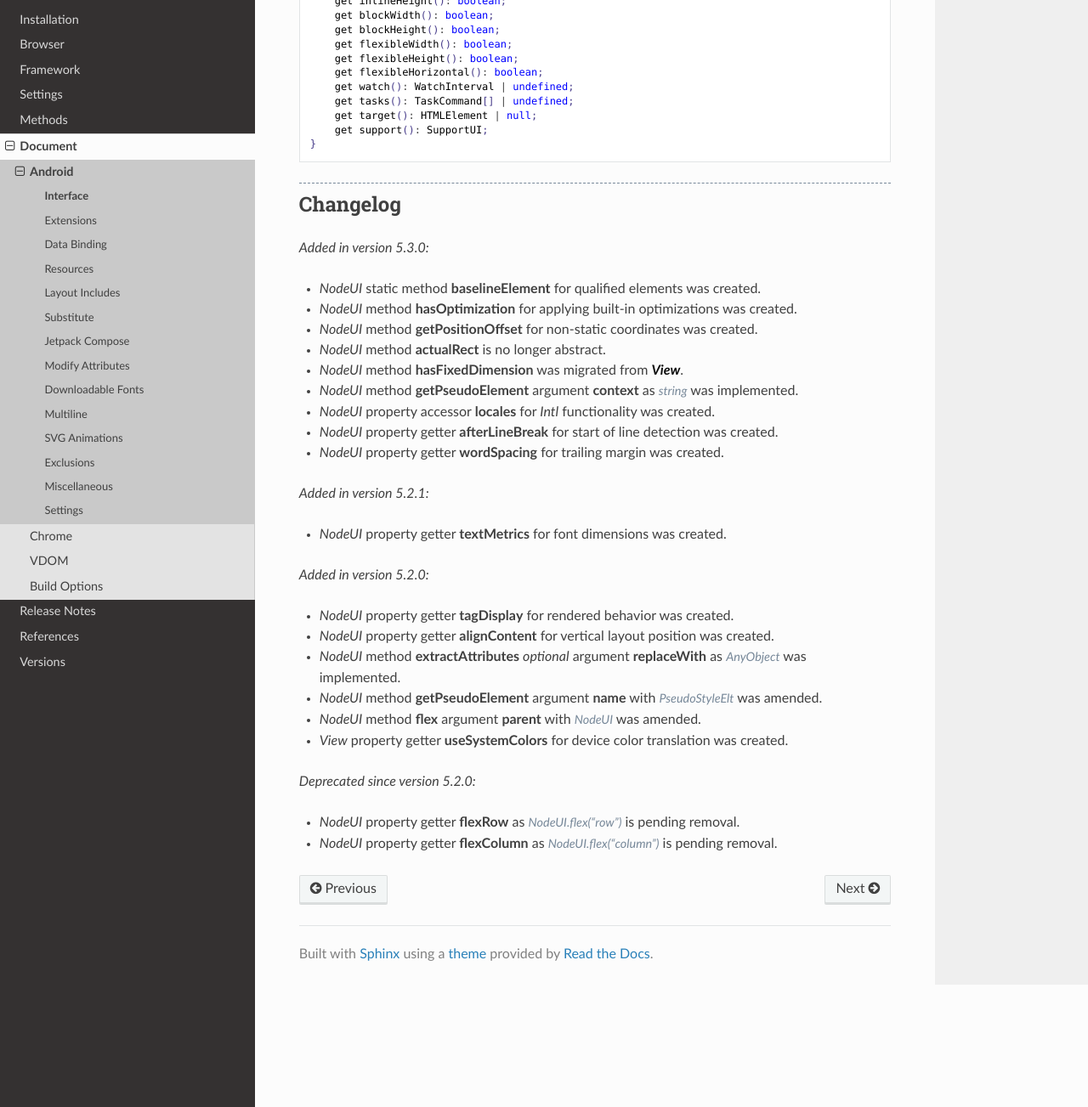
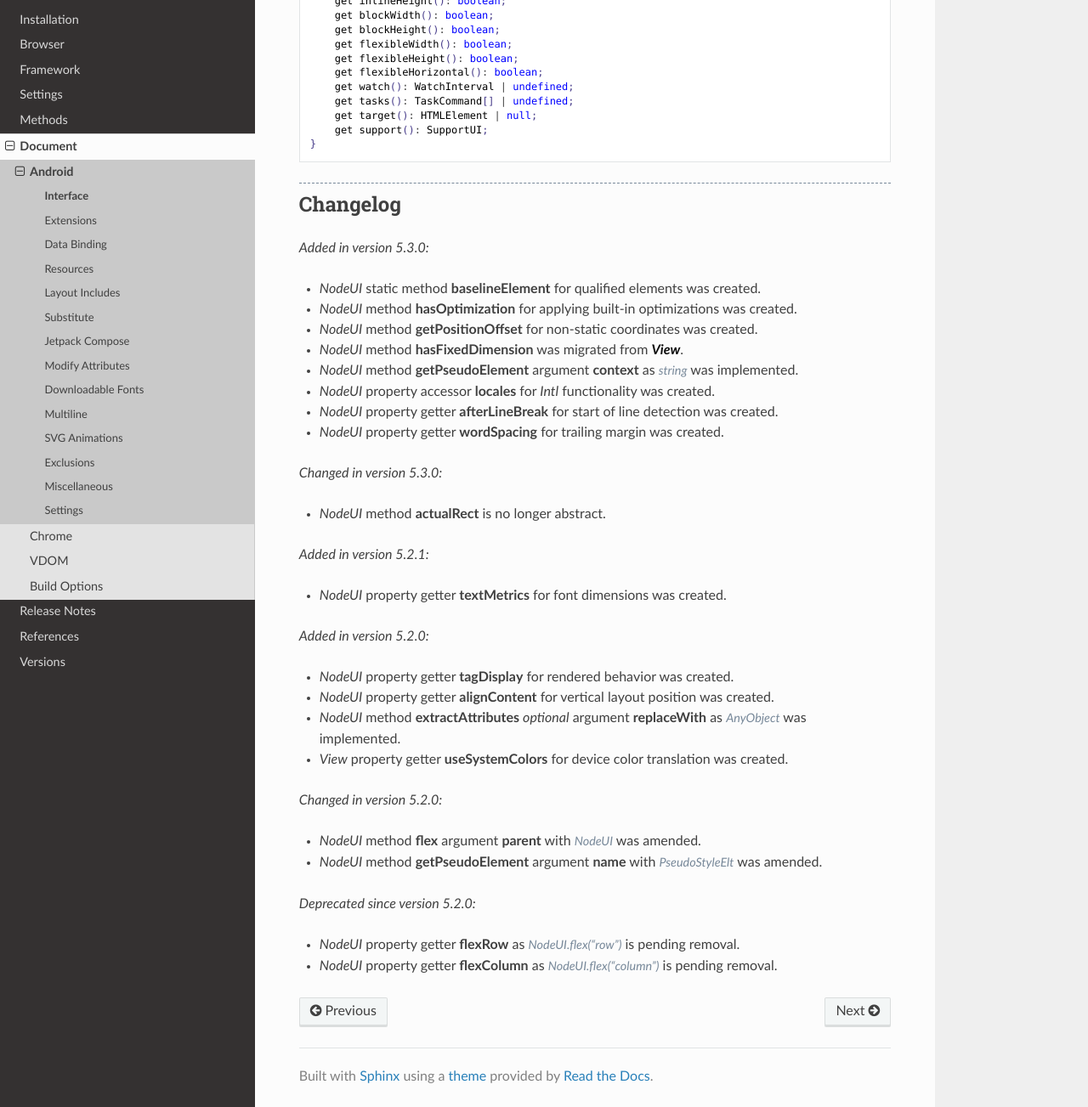
Before and after one commit to anpham6/android-docs, a Sphinx documentation site: the page built from source/document/android/interface.rst, in a window 1280 px wide and 1400 px high, scrolled down 4925 px, cut to the strip 97-1400 px from the top of the window. Shown: the whole strip at 85% size. Built offline with Sphinx 7.4.7 and the Read the Docs theme 2.0.0, drawn with Linux system fonts in a browser that asks for light colours.

Commit message:
Changelog: versionchanged is used when applicable.

```diff
--- a/source/document/android/interface.rst
+++ b/source/document/android/interface.rst
@@ -315,12 +315,15 @@ Changelog
   - *NodeUI* static method **baselineElement** for qualified elements was created.
   - *NodeUI* method **hasOptimization** for applying built-in optimizations was created.
   - *NodeUI* method **getPositionOffset** for non-static coordinates was created.
-  - *NodeUI* method **actualRect** is no longer abstract.
   - *NodeUI* method **hasFixedDimension** was migrated from :target:`View`.
   - *NodeUI* method **getPseudoElement** argument **context** as :alt:`string` was implemented.
   - *NodeUI* property accessor **locales** for *Intl* functionality was created.
   - *NodeUI* property getter **afterLineBreak** for start of line detection was created.
   - *NodeUI* property getter **wordSpacing** for trailing margin was created.
+
+.. versionchanged:: 5.3.0
+
+  - *NodeUI* method **actualRect** is no longer abstract.
 
 .. versionadded:: 5.2.1
 
@@ -331,9 +334,12 @@ Changelog
   - *NodeUI* property getter **tagDisplay** for rendered behavior was created.
   - *NodeUI* property getter **alignContent** for vertical layout position was created.
   - *NodeUI* method **extractAttributes** *optional* argument **replaceWith** as :alt:`AnyObject` was implemented.
+  - *View* property getter **useSystemColors** for device color translation was created.
+
+.. versionchanged:: 5.2.0
+
+  - *NodeUI* method **flex** argument **parent** with :alt:`NodeUI` was amended.
   - *NodeUI* method **getPseudoElement** argument **name** with :alt:`PseudoStyleElt` was amended.
-  - *NodeUI* method **flex** argument **parent** with :alt:`NodeUI` was amended.
-  - *View* property getter **useSystemColors** for device color translation was created.
 
 .. deprecated:: 5.2.0
 
```
Also changed, not shown: source/document/android/extensions.rst (+6 -2 lines).
